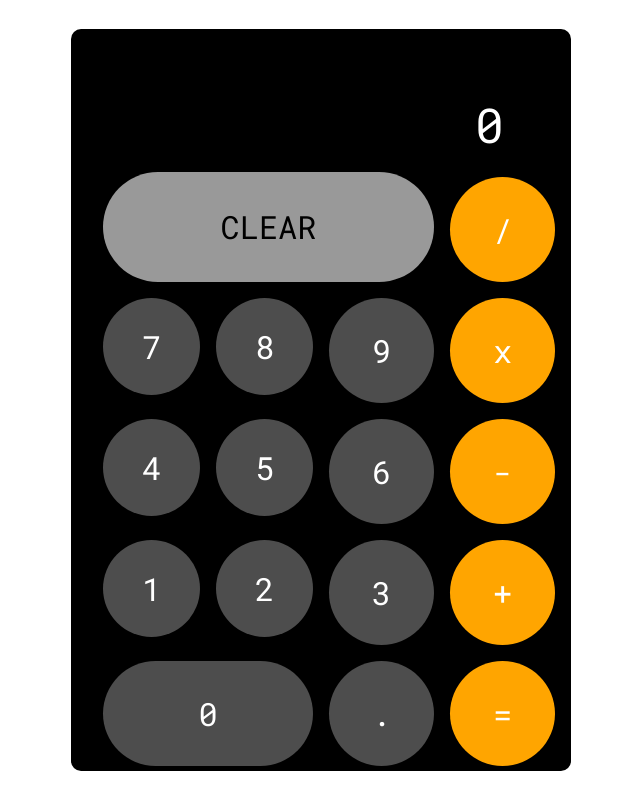
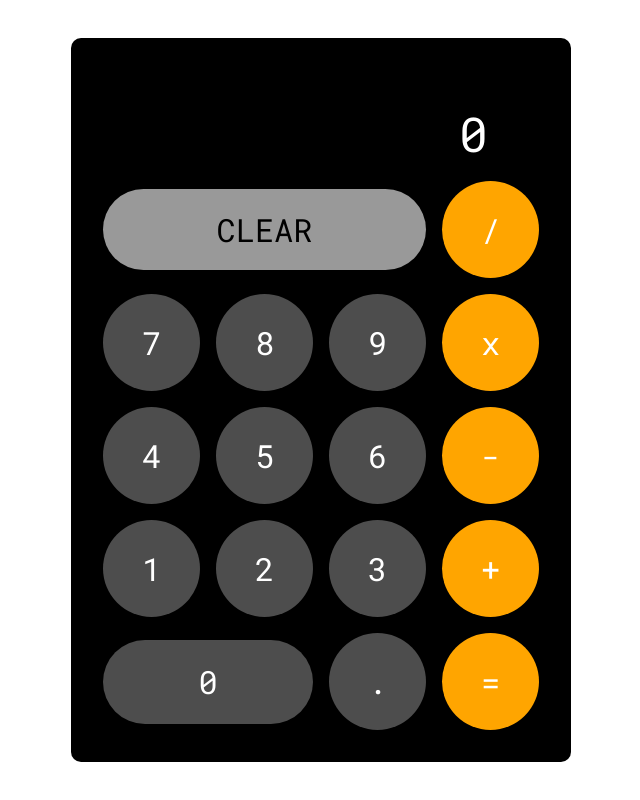
Before and after one commit to ColinMVan/Calculator, a plain HTML site: page index.html in a window 1280 px wide. Shown: the whole page, without its empty margins (319-959 px from the left). Drawn offline with Linux system fonts and the light colour scheme.

Commit message:
fixed the aspect ratios of the clear and zero buttons to make them more similar to the other button sizes

```diff
--- a/styles.scss
+++ b/styles.scss
@@ -59,12 +59,14 @@ body {
 
   #zero {
     grid-column: span 2;
-    aspect-ratio: 2 / 1;
+    aspect-ratio: 2.5 / 1;
+    align-self: center;
   }
 
   #clear {
     grid-column: span 3;
-    aspect-ratio: 3 / 1;
+    aspect-ratio: 4 / 1;
+    align-self: center;
     background-color: var(--lightGray);
     color: black;
 
```
Also changed, not shown: styles.css, 1 other file.
